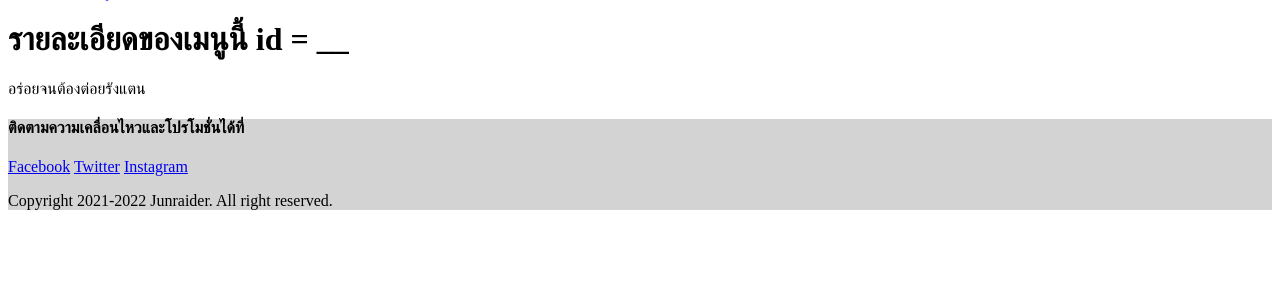
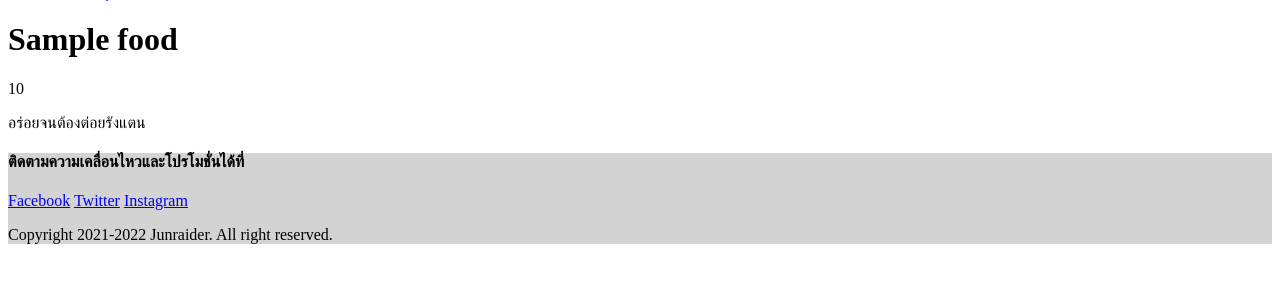
Before and after one commit to potchangelo/django-junraider, a Django app: template app_foods/templates/app_foods/food.html in a window 1280 px wide. Shown: the part 26-326 px from the top of the page. Run offline with Django 3.2, Linux system fonts and the light colour scheme; the template is opened without the code that fills it: most values are stand-ins (such as "Sample title", 1, 10 or a date in 2020).

Commit message:
templates x tags for app_foods 2

```diff
--- a/app_foods/templates/app_foods/food.html
+++ b/app_foods/templates/app_foods/food.html
@@ -1,8 +1,16 @@
 {% extends 'app_general/components/base.html' %}
 
-{% block site_title %}เมนู id = ___ - {% endblock %}
+{% block site_title %}{{ food.title }} - {% endblock %}
 
 {% block content %}
-<h1>รายละเอียดของเมนูนี้ id = __</h1>
-<p>อร่อยจนต้องต่อยรังแตน</p>
+{% if food is not None %}
+    <h1>{{ food.title }}</h1>
+    {% if food.isPremium %}
+        <p>*** เมนูพิเศษสุด Premium</p>
+    {% endif %}
+    <p>{{ food.price }}</p>
+    <p>อร่อยจนต้องต่อยรังแตน</p>
+{% else %}
+    <p>ไม่พบเมนู</p>
+{% endif %}
 {% endblock %}
--- a/app_foods/templates/app_foods/foods.html
+++ b/app_foods/templates/app_foods/foods.html
@@ -3,9 +3,7 @@
 {% block site_title %}เมนูอร่อยทั้งหมด - {% endblock %}
 
 {% block content %}
-
 <h1>เมนูอร่อย ส่งบ่อย ส่งแม่น</h1>
-
 {% for food in foods %}
     <h3><a href="{% url 'food' food.id %}">{{ food.title }}</a></h3>
     {% if food.isPremium %}
@@ -15,5 +13,4 @@
 {% empty %}
     <p>วัตถุดิบกำลังเดินทางมาจากทะเลอันไกลโพ้นนนน กรุณารอความอร่อยอีกไม่นาน</p>
 {% endfor %}
-
 {% endblock %}
```
Also changed, not shown: app_foods/views.py (+14 -5 lines), 2 other files.
